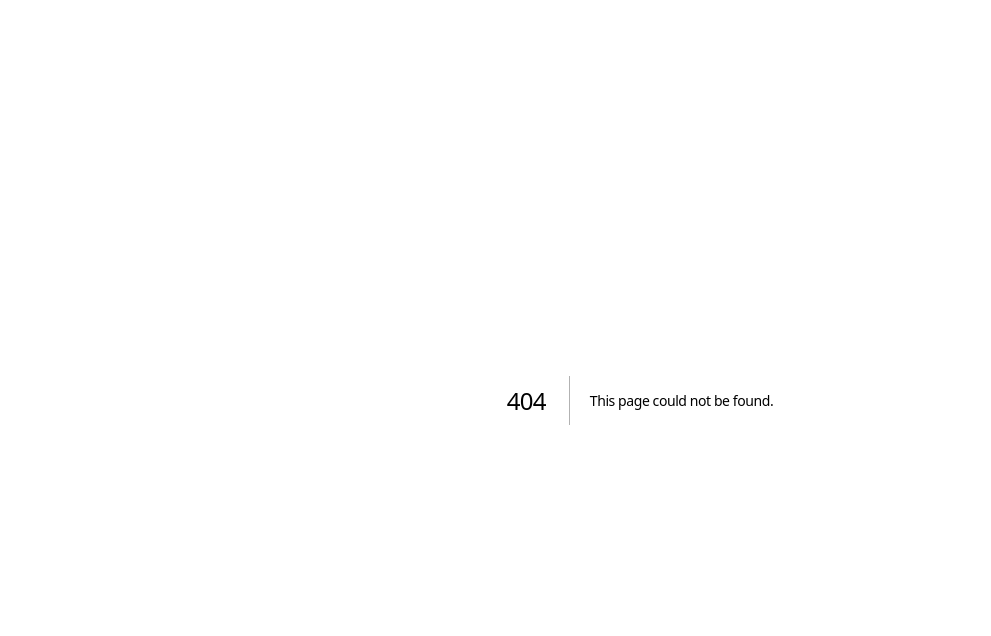
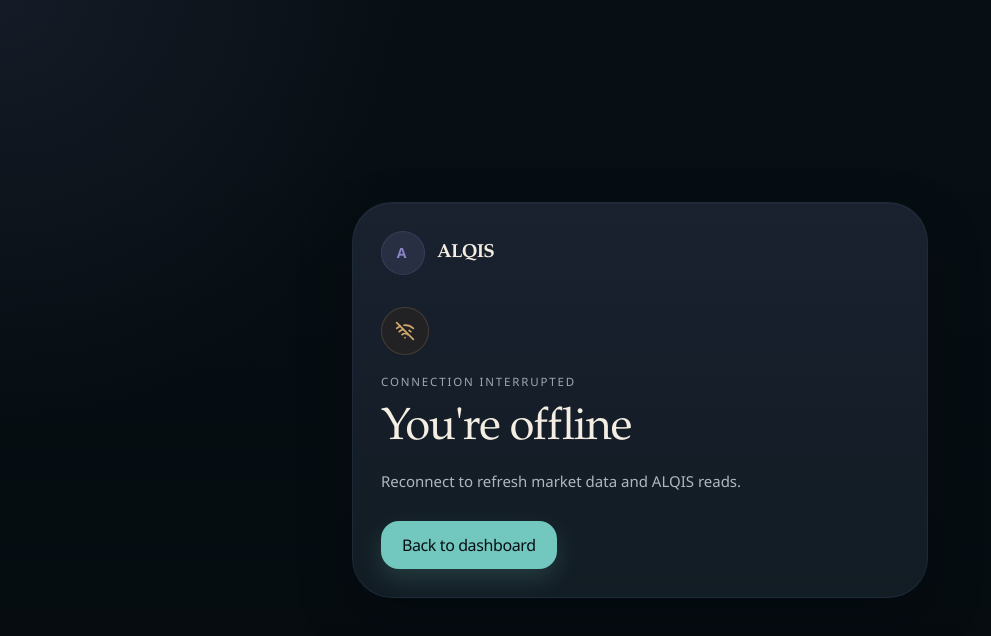
Before and after one commit to iranbecton/Alqis_stock-tracker-app, a Next.js app: page /offline in a window 1280 px wide. Before the commit this address had no page. Shown: the top 636 px of the page, without its empty margins (0-991 px from the left). Built offline with nearby package versions, Linux system fonts and the light colour scheme; no server answers.

Commit message:
Complete Sprint 12 PWA readiness

```diff
--- a/app/layout.tsx
+++ b/app/layout.tsx
@@ -5,12 +5,42 @@ import {
   ALQIS_ICON,
   ALQIS_ICON_192,
   ALQIS_ICON_512,
+  ALQIS_OG_IMAGE,
 } from "@/lib/brand/assets";
 import "./globals.css";
 
 export const metadata: Metadata = {
-  title: "ALQIS",
+  metadataBase: new URL(process.env.NEXT_PUBLIC_SITE_URL ?? "http://localhost:3000"),
+  title: {
+    default: "ALQIS",
+    template: "%s | ALQIS",
+  },
   description: "AI-powered market intelligence that explains why stocks move.",
+  applicationName: "ALQIS",
+  appleWebApp: {
+    capable: true,
+    statusBarStyle: "black-translucent",
+    title: "ALQIS",
+  },
+  openGraph: {
+    title: "ALQIS",
+    description: "AI-powered market intelligence that explains why stocks move.",
+    type: "website",
+    images: [
+      {
+        url: ALQIS_OG_IMAGE,
+        width: 1200,
+        height: 630,
+        alt: "ALQIS market intelligence",
+      },
+    ],
+  },
+  twitter: {
+    card: "summary_large_image",
+    title: "ALQIS",
+    description: "AI-powered market intelligence that explains why stocks move.",
+    images: [ALQIS_OG_IMAGE],
+  },
   icons: {
     icon: [
       { url: ALQIS_FAVICON, type: "image/svg+xml" },
@@ -18,12 +48,14 @@ export const metadata: Metadata = {
       { url: ALQIS_ICON_192, sizes: "192x192", type: "image/png" },
       { url: ALQIS_ICON_512, sizes: "512x512", type: "image/png" },
     ],
+    shortcut: [{ url: ALQIS_FAVICON, type: "image/svg+xml" }],
     apple: [{ url: ALQIS_APPLE_TOUCH_ICON, sizes: "180x180", type: "image/png" }],
   },
 };
 
 export const viewport: Viewport = {
-  themeColor: "#070f14",
+  themeColor: "#081019",
+  viewportFit: "cover",
 };
 
 export default function RootLayout({
--- /dev/null
+++ b/app/manifest.ts
@@ -0,0 +1,39 @@
+import type { MetadataRoute } from "next";
+import {
+  ALQIS_ICON_192,
+  ALQIS_ICON_512,
+  ALQIS_MASKABLE_ICON_512,
+} from "@/lib/brand/assets";
+
+export default function manifest(): MetadataRoute.Manifest {
+  return {
+    name: "ALQIS",
+    short_name: "ALQIS",
+    description: "AI-powered market intelligence that explains why stocks move.",
+    start_url: "/dashboard",
+    scope: "/",
+    display: "standalone",
+    background_color: "#081019",
+    theme_color: "#081019",
+    orientation: "portrait",
+    categories: ["finance", "productivity", "business"],
+    icons: [
+      {
+        src: ALQIS_ICON_192,
+        sizes: "192x192",
+        type: "image/png",
+      },
+      {
+        src: ALQIS_ICON_512,
+        sizes: "512x512",
+        type: "image/png",
+      },
+      {
+        src: ALQIS_MASKABLE_ICON_512,
+        sizes: "512x512",
+        type: "image/png",
+        purpose: "maskable",
+      },
+    ],
+  };
+}
--- /dev/null
+++ b/app/offline/page.tsx
@@ -0,0 +1,37 @@
+import Link from "next/link";
+import { WifiOff } from "lucide-react";
+import { AlqisLogo } from "@/components/brand/alqis-logo";
+import { Button } from "@/components/ui/button";
+import { PageContainer } from "@/components/ui/layout";
+
+export default function OfflinePage() {
+  return (
+    <main className="min-h-dvh bg-[radial-gradient(circle_at_top_left,rgba(139,132,199,0.1),transparent_28%),linear-gradient(180deg,var(--background)_0%,#050b0f_100%)]">
+      <PageContainer className="flex min-h-dvh items-center py-8">
+        <section className="mx-auto w-full max-w-xl rounded-[var(--radius-2xl)] border border-border/70 bg-[linear-gradient(180deg,color-mix(in_srgb,var(--surface-elevated)_84%,var(--accent-ai)_8%)_0%,color-mix(in_srgb,var(--surface)_94%,var(--accent-secondary)_4%)_100%)] p-5 text-left shadow-elevation-2 sm:p-7">
+          <AlqisLogo variant="lockup" tone="dark" size="md" priority />
+
+          <div className="mt-8 flex h-12 w-12 items-center justify-center rounded-[var(--radius-lg)] border border-warn/20 bg-warn-bg/35 text-warn">
+            <WifiOff className="h-5 w-5" />
+          </div>
+
+          <div className="mt-5 space-y-3">
+            <p className="section-kicker text-accent-ai">Connection interrupted</p>
+            <h1 className="font-serif text-[2.2rem] leading-tight tracking-tight text-ink sm:text-[2.8rem]">
+              You&apos;re offline
+            </h1>
+            <p className="text-body text-ink-muted">
+              Reconnect to refresh market data and ALQIS reads.
+            </p>
+          </div>
+
+          <div className="mt-7">
+            <Button asChild variant="primary" size="lg" className="w-full sm:w-auto">
+              <Link href="/dashboard">Back to dashboard</Link>
+            </Button>
+          </div>
+        </section>
+      </PageContainer>
+    </main>
+  );
+}
--- /dev/null
+++ b/components/pwa/install-readiness-note.tsx
@@ -0,0 +1,25 @@
+import { Badge } from "@/components/ui/badge";
+import { cn } from "@/lib/utils";
+
+type InstallReadinessNoteProps = {
+  className?: string;
+};
+
+export function InstallReadinessNote({ className }: InstallReadinessNoteProps) {
+  return (
+    <aside
+      className={cn(
+        "rounded-[var(--radius-lg)] border border-accent-ai/12 bg-[color-mix(in_srgb,var(--surface-elevated)_82%,var(--accent-ai)_6%)] px-4 py-3 text-body-sm text-ink-muted",
+        className
+      )}
+    >
+      <Badge variant="ai" size="sm" className="normal-case tracking-normal">
+        App shell ready
+      </Badge>
+      <p className="mt-2">
+        ALQIS is prepared for installable web-app surfaces. Install prompts
+        should remain user-initiated and non-intrusive.
+      </p>
+    </aside>
+  );
+}
--- a/lib/brand/assets.ts
+++ b/lib/brand/assets.ts
@@ -4,7 +4,9 @@ export const ALQIS_LOCKUP = "/brand/alqis-lockup.svg";
 export const ALQIS_FAVICON = "/brand/alqis-favicon.svg";
 export const ALQIS_ICON_192 = "/brand/icons/icon-192.png";
 export const ALQIS_ICON_512 = "/brand/icons/icon-512.png";
+export const ALQIS_MASKABLE_ICON_512 = "/brand/icons/maskable-512.png";
 export const ALQIS_APPLE_TOUCH_ICON = "/brand/icons/apple-touch-icon.png";
+export const ALQIS_OG_IMAGE = "/brand/alqis-og-image.png";
 
 export const ALQIS_WORDMARK_DARK = "/brand/alqis-wordmark-dark.svg";
 export const ALQIS_WORDMARK_LIGHT = "/brand/alqis-wordmark-light.svg";
```
Also changed, not shown: public/brand/README.md.
